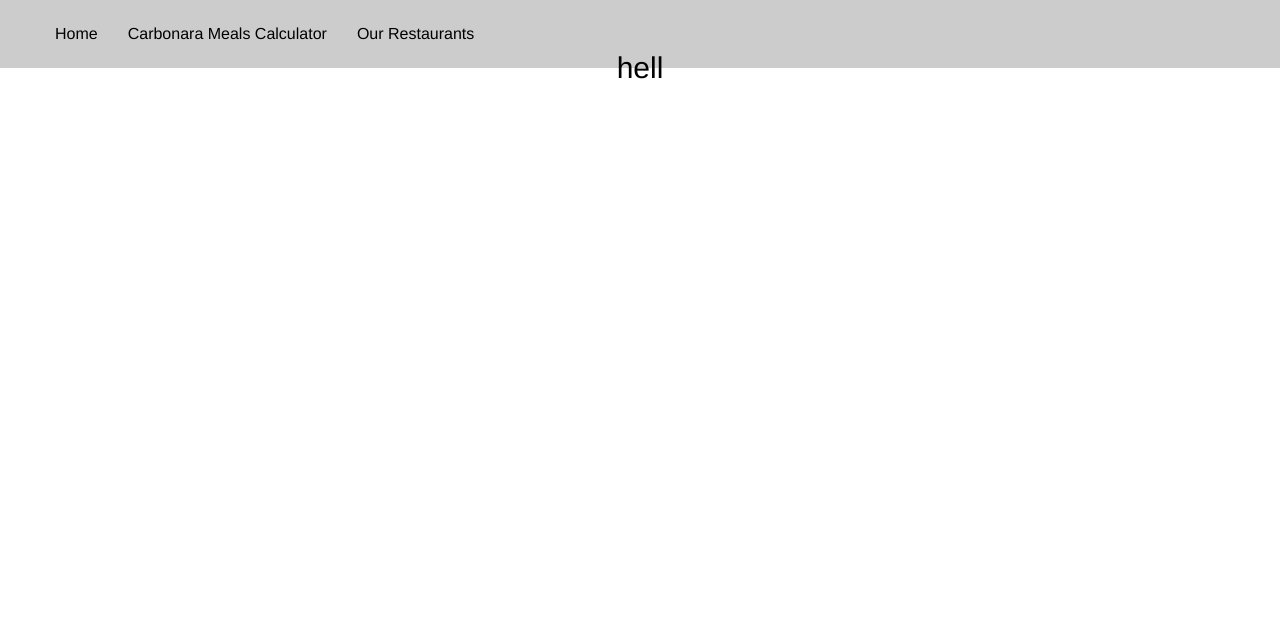
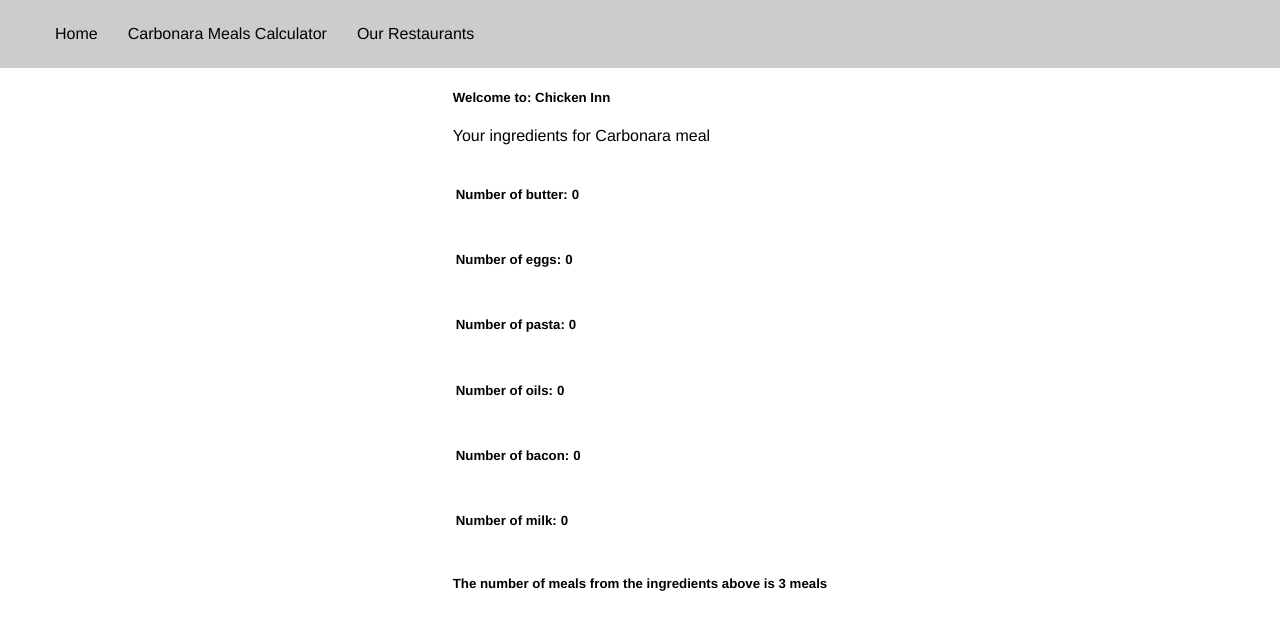
Before and after one commit to akwetey/Vuejs-Restaurant, a Vue app: page /my-meal in a window 1280 px wide. Shown: the top 630 px of the page. Built offline with nearby package versions, Linux system fonts and the light colour scheme; the HTML template or start-up script is replaced by a standard one.

Commit message:
add vuex, generate random restaurant name and number

```diff
--- a/package.json
+++ b/package.json
@@ -12,7 +12,8 @@
     "core-js": "^3.6.5",
     "dayjs": "^1.10.4",
     "vue": "^2.6.11",
-    "vue-router": "^3.2.0"
+    "vue-router": "^3.2.0",
+    "vuex": "^3.6.2"
   },
   "devDependencies": {
     "@vue/cli-plugin-babel": "~4.5.0",
--- a/src/components/Banner/Banner.scss
+++ b/src/components/Banner/Banner.scss
@@ -95,3 +95,17 @@
     }
   }
 }
+
+/*Tablet Query*/
+@media only screen and (min-width: 481px) and (max-width: 768px) {
+  .table {
+    width: 100% !important;
+  }
+}
+
+/*Mobile Query*/
+@media only screen and (max-width: 480px) {
+  .table {
+    width: 100% !important;
+  }
+}
--- a/src/components/Banner/Banner.vue
+++ b/src/components/Banner/Banner.vue
@@ -1,65 +1,104 @@
 <template>
-  <div class="banner" :class="bannerStyles">
+  <div class="banner">
     <div class="banner__wrapper">
-      <div class="banner__image" v-if="backgroundMedia.type === 'image'">
-        <img class="banner__image-asset" :src="backgroundMedia.src" :alt="text" :title="text" />
-      </div>
-      <div class="banner__video" v-if="backgroundMedia.type === 'video'">
-        <video class="banner__video-asset" autoplay muted>
-          <source :src="backgroundMedia.src" type="video/mp4" />
-        </video>
-      </div>
-      <div class="banner__text" v-if="text">
-        <span class="banner__text-message">{{ text }}</span>
+      <div v-if="text">
+        <div class=" text-center mt-5">
+          <h5>Welcome to: {{ text }}</h5>
+        </div>
+        <p>Your ingredients for Carbonara meal</p>
+        <div class="row">
+          <div class="col-md-6">
+            <table class="table table-borderless w-50 mb-0">
+              <tr>
+                <th><h5>Number of butter:</h5></th>
+                <td>
+                  <h5>{{ getIngredient.butter || 0 }}</h5>
+                </td>
+              </tr>
+            </table>
+          </div>
+          <div class="col-md-6">
+            <table class="table table-borderless w-50 mb-0">
+              <tr>
+                <th><h5>Number of eggs:</h5></th>
+                <td>
+                  <h5>{{ getIngredient.eggs || 0 }}</h5>
+                </td>
+              </tr>
+            </table>
+          </div>
+          <div class="col-md-6">
+            <table class="table table-borderless w-50 mb-0">
+              <tr>
+                <th><h5>Number of pasta:</h5></th>
+                <td>
+                  <h5>{{ getIngredient.pasta || 0 }}</h5>
+                </td>
+              </tr>
+            </table>
+          </div>
+          <div class="col-md-6">
+            <table class="table table-borderless w-50 mb-0">
+              <tr>
+                <th><h5>Number of oils:</h5></th>
+                <td>
+                  <h5>{{ getIngredient.oil || 0 }}</h5>
+                </td>
+              </tr>
+            </table>
+          </div>
+          <div class="col-md-6">
+            <table class="table table-borderless w-50 mb-0">
+              <tr>
+                <th><h5>Number of bacon:</h5></th>
+                <td>
+                  <h5>{{ getIngredient.bacon || 0 }}</h5>
+                </td>
+              </tr>
+            </table>
+          </div>
+          <div class="col-md-6">
+            <table class="table table-borderless w-50 mb-0">
+              <tr>
+                <th><h5>Number of milk:</h5></th>
+                <td>
+                  <h5>{{ getIngredient.milk || 0 }}</h5>
+                </td>
+              </tr>
+            </table>
+          </div>
+        </div>
+        <div class="mt-5">
+          <h5>
+            The number of meals from the ingredients above is
+            {{ randomMealNumber }} meals
+          </h5>
+        </div>
       </div>
     </div>
   </div>
 </template>
 <style lang="scss">
-@import './Banner.scss';
+@import "./Banner.scss";
 </style>
 <script>
 export default {
-  name: 'Banner',
+  name: "Banner",
   props: {
-    backgroundMedia: {
-      type: Object,
-      default: () => ({
-        type: null, // image/video
-        src: null
-      })
-    },
     text: {
       type: String,
-      default: null
+      default: null,
     },
-    textDistribution: {
-      type: String,
-      default: 'over' // top | over | bottom
+    getIngredient: {
+      type: Object,
+      default: () => {},
+      required: true,
     },
-    textVerticalAlignment: {
-      type: String,
-      default: 'center' // top | center | bottom
+    randomMealNumber: {
+      type: Number,
+      default: 0,
+      required: true,
     },
-    textHorizontalAlignment: {
-      type: String,
-      default: 'center' // left || center || right
-    }
   },
-  computed: {
-    bannerStyles () {
-      return {
-        'banner__text-distribution-over': this.textDistribution === 'over',
-        'banner__text-distribution-top': this.textDistribution === 'top',
-        'banner__text-distribution-bottom': this.textDistribution === 'bottom',
-        'banner__text-horizontal-left': this.textHorizontalAlignment === 'left',
-        'banner__text-horizontal-center': this.textHorizontalAlignment === 'center',
-        'banner__text-horizontal-right': this.textHorizontalAlignment === 'right',
-        'banner__text-vertical-top': this.textVerticalAlignment === 'top',
-        'banner__text-vertical-center': this.textVerticalAlignment === 'center',
-        'banner__text-vertical-bottom': this.textVerticalAlignment === 'bottom',
-      };
-    }
-  }
-}
+};
 </script>
--- a/src/components/RecipeForm/RecipeForm.vue
+++ b/src/components/RecipeForm/RecipeForm.vue
@@ -14,7 +14,7 @@
               type="number"
               name="eggs"
               id="recipe-eggs"
-              value="0"
+              v-model="secretIngredients.eggs"
               min="0"
             />
           </div>
@@ -27,7 +27,7 @@
               type="number"
               name="pasta"
               id="recipe-pasta"
-              value="0"
+              v-model="secretIngredients.pasta"
               min="0"
             />
           </div>
@@ -40,7 +40,7 @@
               type="number"
               name="butter"
               id="recipe-butter"
-              value="0"
+              v-model="secretIngredients.butter"
               min="0"
             />
           </div>
@@ -53,7 +53,7 @@
               type="number"
               name="milk"
               id="recipe-milk"
-              value="0"
+              v-model="secretIngredients.milk"
               min="0"
             />
           </div>
@@ -66,7 +66,7 @@
               type="number"
               name="oil"
               id="recipe-oil"
-              value="0"
+              v-model="secretIngredients.oil"
               min="0"
             />
           </div>
@@ -79,7 +79,7 @@
               type="number"
               name="bacon"
               id="recipe-bacon"
-              value="0"
+              v-model="secretIngredients.bacon"
               min="0"
             />
           </div>
@@ -102,17 +102,21 @@ export default {
   data() {
     return {
       meals: 0,
+      secretIngredients: {
+        pasta: 0,
+        bacon: 0,
+        eggs: 0,
+        milk: 0,
+        butter: 0,
+        oil: 0,
+      },
     };
-  },
-  props: {
-    ingredients: {
-      type: Object,
-      default: () => ({}),
-    },
   },
   methods: {
     calculate(event) {
       event.preventDefault();
+      this.$store.commit("MY_INGREDIENTS", this.secretIngredients);
+      this.$router.push({ name: "My-Meal" });
     },
   },
 };
--- a/src/main.js
+++ b/src/main.js
@@ -1,10 +1,12 @@
-import Vue from 'vue'
-import App from './App.vue'
-import router from './router'
+import Vue from "vue";
+import App from "./App.vue";
+import router from "./router";
+import store from "./store";
 
-Vue.config.productionTip = false
+Vue.config.productionTip = false;
 
 new Vue({
   router,
-  render: h => h(App)
-}).$mount('#app')
+  store,
+  render: (h) => h(App),
+}).$mount("#app");
--- /dev/null
+++ b/src/store/index.js
@@ -0,0 +1,18 @@
+import Vue from "vue";
+import Vuex from "vuex";
+
+Vue.use(Vuex);
+
+export default new Vuex.Store({
+  state: {
+    ingredients: {},
+  },
+  mutations: {
+    MY_INGREDIENTS(state, payload) {
+      state.ingredients = payload;
+    },
+  },
+  getters: {
+    getIngredient: (state) => state.ingredients,
+  },
+});
--- a/src/views/Meals.vue
+++ b/src/views/Meals.vue
@@ -2,7 +2,7 @@
   <div class="page page__carbonara container my-5">
     <h1>Pasta carbonara meals</h1>
     <div class="page__carbonara-meals">
-      <RecipeForm :ingredients="secretIngredients" />
+      <RecipeForm />
     </div>
   </div>
 </template>
@@ -14,17 +14,5 @@ export default {
   components: {
     RecipeForm,
   },
-  data() {
-    return {
-      secretIngredients: {
-        pasta: 500,
-        bacon: 200,
-        eggs: 1,
-        milk: 200,
-        butter: 500,
-        oil: 100,
-      },
-    };
-  },
 };
 </script>
--- a/src/views/MyMeals.vue
+++ b/src/views/MyMeals.vue
@@ -1,17 +1,48 @@
 <template>
-  <div>
-    <Banner text="hell" />
-  </div>
+  <Banner
+    :text="getRandomName"
+    :getIngredient="getIngredient"
+    :randomMealNumber="randomMealNumber"
+  />
 </template>
 <script>
 const Banner = () => ({
   component: import("@/components/Banner/Banner.vue"),
 });
+
+import { mapGetters } from "vuex";
+
 export default {
   name: "MyMeal",
   components: {
     Banner,
   },
+  data() {
+    return {
+      namesOfRestaurants: [
+        "Chicken Inn",
+        "KFC",
+        "Pizza Hut",
+        "Munch Eatery",
+        "Papa's Pizza",
+        "Koffee Lounge",
+        "Barcelos",
+        "Mcdonalds",
+      ],
+    };
+  },
+  computed: {
+    ...mapGetters(["getIngredient"]),
+    getRandomName() {
+      const randomNames = this.namesOfRestaurants[
+        Math.floor(Math.random() * this.namesOfRestaurants.length)
+      ];
+      return randomNames;
+    },
+    randomMealNumber() {
+      return Math.floor(Math.random() * 10);
+    },
+  },
 };
 </script>
 <style scoped></style>
```
Also changed, not shown: 1 other file (tests, documents, lock files or other folders).
